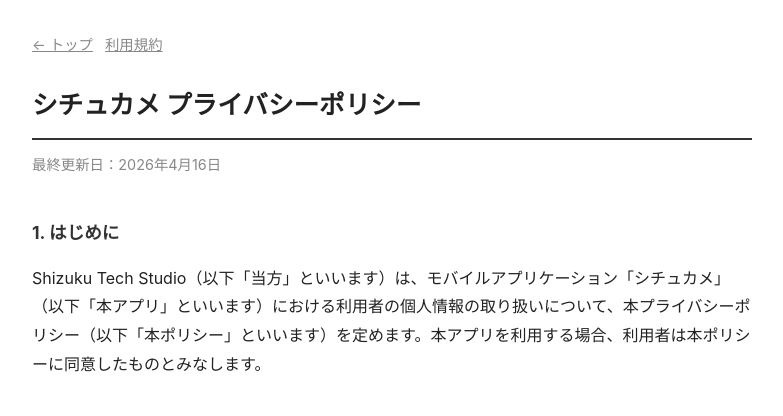
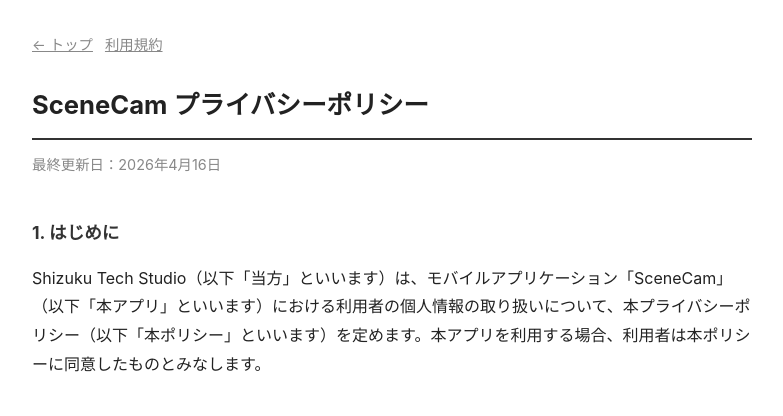
Before and after one commit to shizukutechstudio/shizukutechstudio.github.io, a plain HTML site: page scenecam/privacy.html in a window 1280 px wide. Shown: the top 416 px of the page, without its empty margins (248-1031 px from the left). Drawn offline with Linux system fonts and the light colour scheme.

Commit message:
Update privacy.html

```diff
--- a/scenecam/privacy.html
+++ b/scenecam/privacy.html
@@ -3,7 +3,7 @@
 <head>
 <meta charset="UTF-8">
 <meta name="viewport" content="width=device-width, initial-scale=1">
-<title>シチュカメ プライバシーポリシー</title>
+<title>SceneCam プライバシーポリシー</title>
 <style>
   body { font-family: -apple-system, BlinkMacSystemFont, "Hiragino Sans", "Yu Gothic", system-ui, sans-serif; max-width: 720px; margin: 0 auto; padding: 32px 20px 64px; line-height: 1.8; color: #222; }
   h1 { font-size: 1.6rem; border-bottom: 2px solid #333; padding-bottom: 10px; margin-bottom: 8px; }
@@ -23,11 +23,11 @@
 <body>
   <nav><a href="../">&larr; トップ</a><a href="terms.html">利用規約</a></nav>
 
-  <h1>シチュカメ プライバシーポリシー</h1>
+  <h1>SceneCam プライバシーポリシー</h1>
   <p class="meta">最終更新日：2026年4月16日</p>
 
   <h2>1. はじめに</h2>
-  <p>Shizuku Tech Studio（以下「当方」といいます）は、モバイルアプリケーション「シチュカメ」（以下「本アプリ」といいます）における利用者の個人情報の取り扱いについて、本プライバシーポリシー（以下「本ポリシー」といいます）を定めます。本アプリを利用する場合、利用者は本ポリシーに同意したものとみなします。</p>
+  <p>Shizuku Tech Studio（以下「当方」といいます）は、モバイルアプリケーション「SceneCam」（以下「本アプリ」といいます）における利用者の個人情報の取り扱いについて、本プライバシーポリシー（以下「本ポリシー」といいます）を定めます。本アプリを利用する場合、利用者は本ポリシーに同意したものとみなします。</p>
 
   <h2>2. アプリが扱う情報</h2>
   <p>本アプリは、利用者が作成したシチュエーション設定・撮影記録・撮影した写真をすべて利用者ご自身の端末内にのみ保存します。これらの情報を当方が外部に取得・閲覧することはありません。</p>
```
